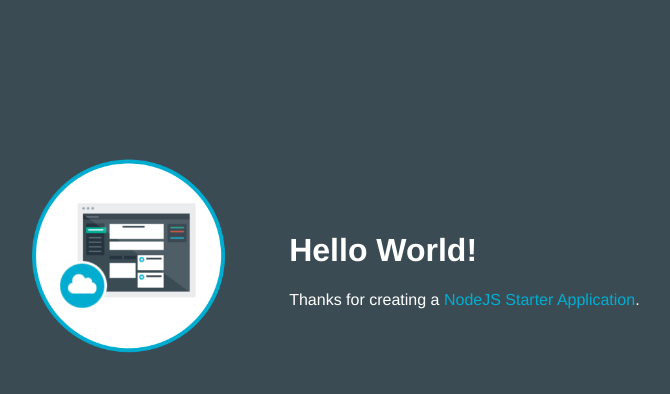
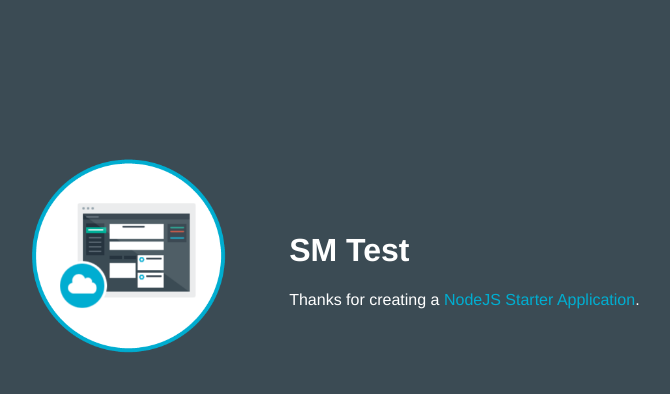
Before and after one commit to esdzxcv/SM-Test, a website: page public/index.html in a window 1280 px wide. Shown: the whole page, without its empty margins (253-923 px from the left). Drawn offline with Linux system fonts and the light colour scheme.

Commit message:
Update index.html

```diff
--- a/public/index.html
+++ b/public/index.html
@@ -16,7 +16,7 @@
           <img class = "newappIcon" src="images/newapp-icon.png">
         </td>
         <td>
-          <h1 id="message">Hello World!</h1>
+          <h1 id="message">SM Test</h1>
           <p class='description'></p> Thanks for creating a <span class = "blue">NodeJS Starter Application</span>.
         </td>
       </tr>
```
